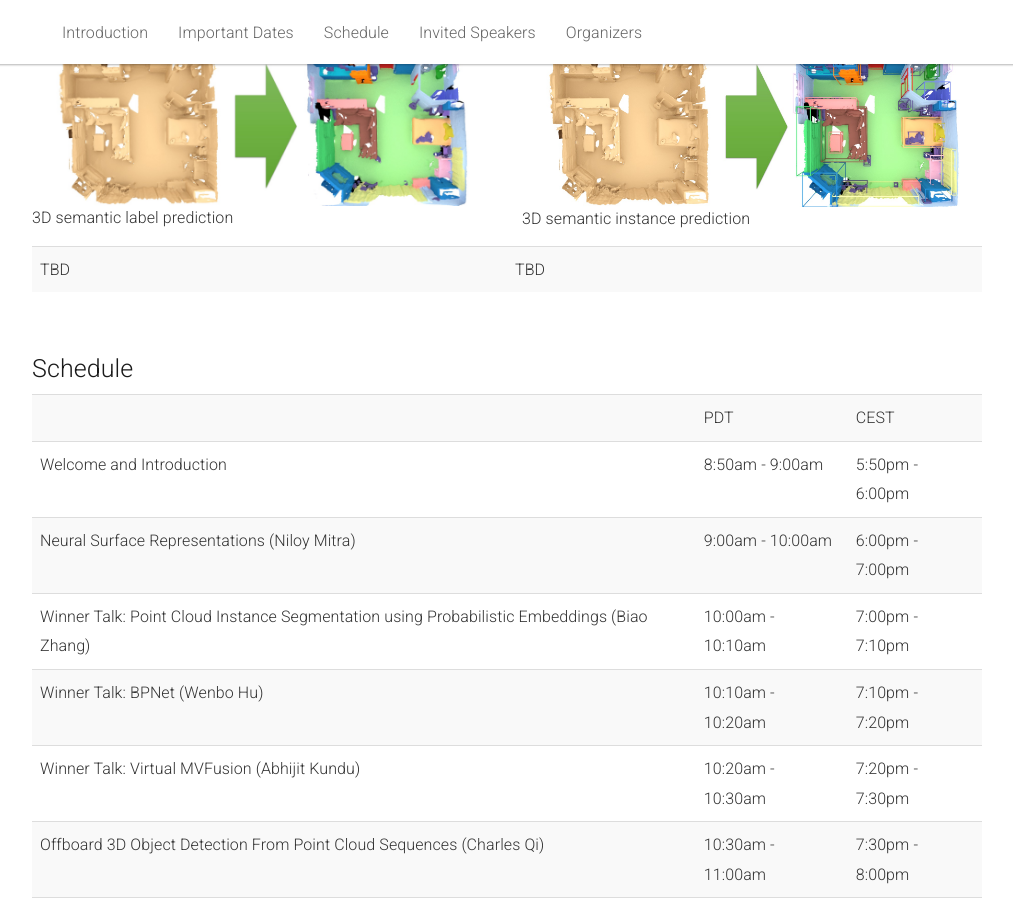
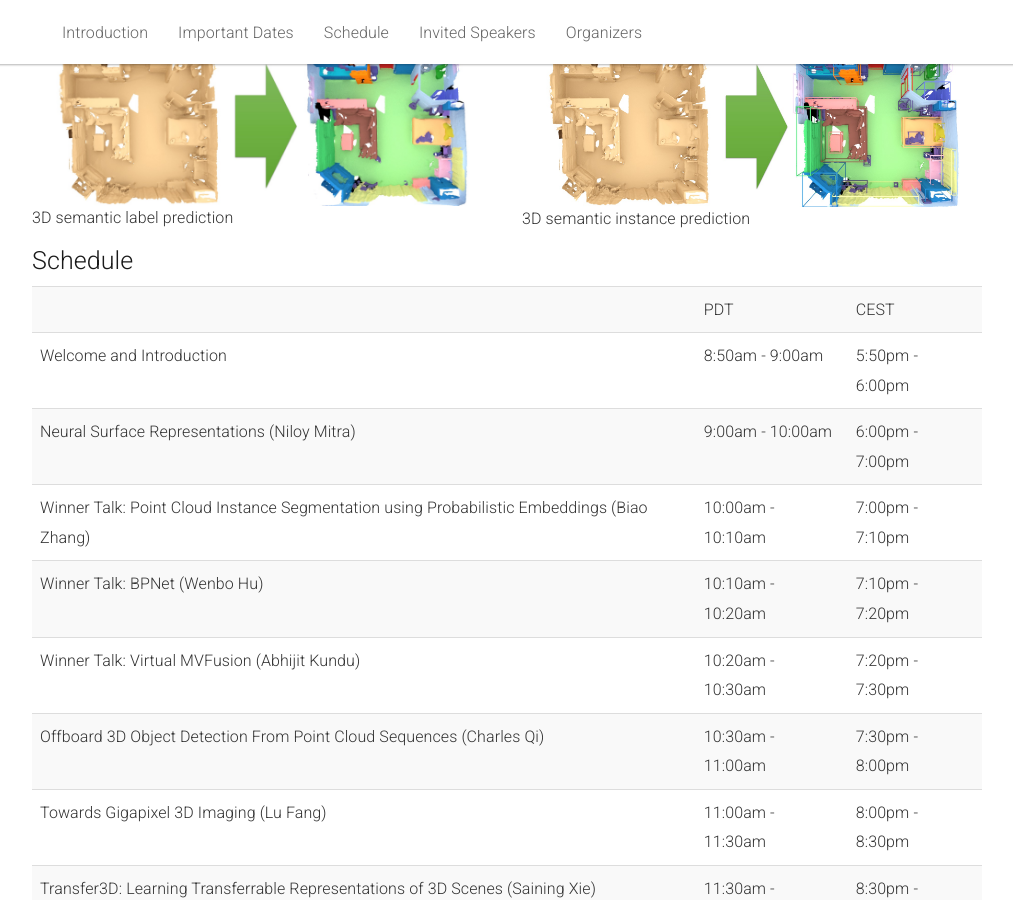
Before and after one commit to ScanNet/cvpr2021workshop, a Jekyll site: the page built from _pages/home.md, in a window 1280 px wide and 900 px high, scrolled down 1656 px. Shown: the whole window, without its empty margins (133-1146 px from the left). Built offline with Jekyll 4.4.1, drawn with Linux system fonts in a browser that asks for light colours.

Commit message:
Update home.md

```diff
--- a/_pages/home.md
+++ b/_pages/home.md
@@ -119,12 +119,13 @@ acknowledgements: ""
 </div>
  -->
 
+<!--
 <div class="row">
   <div class="col-xs-12">
     <table class="table table-striped">
       <tbody>
         <tr><td>TBD</td><td>TBD</td></tr>
-        <!-- <tr>
+        <tr>
           <td>Poster Submission Deadline</td>
           <td>May 20 2020</td>
         </tr>
@@ -135,12 +136,12 @@ acknowledgements: ""
         <tr>
           <td>Workshop Date</td>
           <td>June 19 2020</td>
-        </tr> -->
+        </tr>
       </tbody>
     </table>
   </div>
 </div><br>
-
+ -->
 <!--
 <div class="row" id="cfp">
   <div class="col-xs-12">
```
